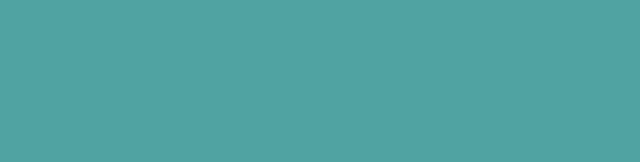
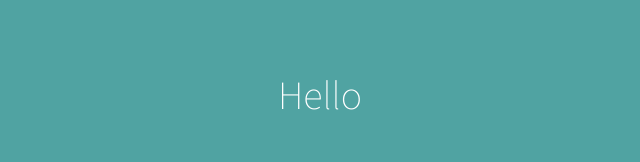
Before and after one commit to srglbrkchn/React22, a React (Create React App) app: page / in a window 1280 px wide. Shown: the part 138-300 px from the top of the page, without its empty margins (320-960 px from the left). Built offline with nearby package versions, Linux system fonts and the light colour scheme.

Commit message:
Final commit.

```diff
--- a/src/components/App.jsx
+++ b/src/components/App.jsx
@@ -10,8 +10,8 @@ console.log(currentTime);
 function App() {
     return (
         <div className="container">
-            {/* {isLoggedIn?  <h1>Hello</h1> : <Login/>} */}
-            {currentTime > 16 && <h1>Why you still working? go have some fun.</h1> }
+            {isLoggedIn?  <h1>Hello</h1> : <Login/>}
+            {/* {currentTime > 16 && <h1>Why you still working? go have some fun.</h1> } */}
 
         </div>
     );
```
